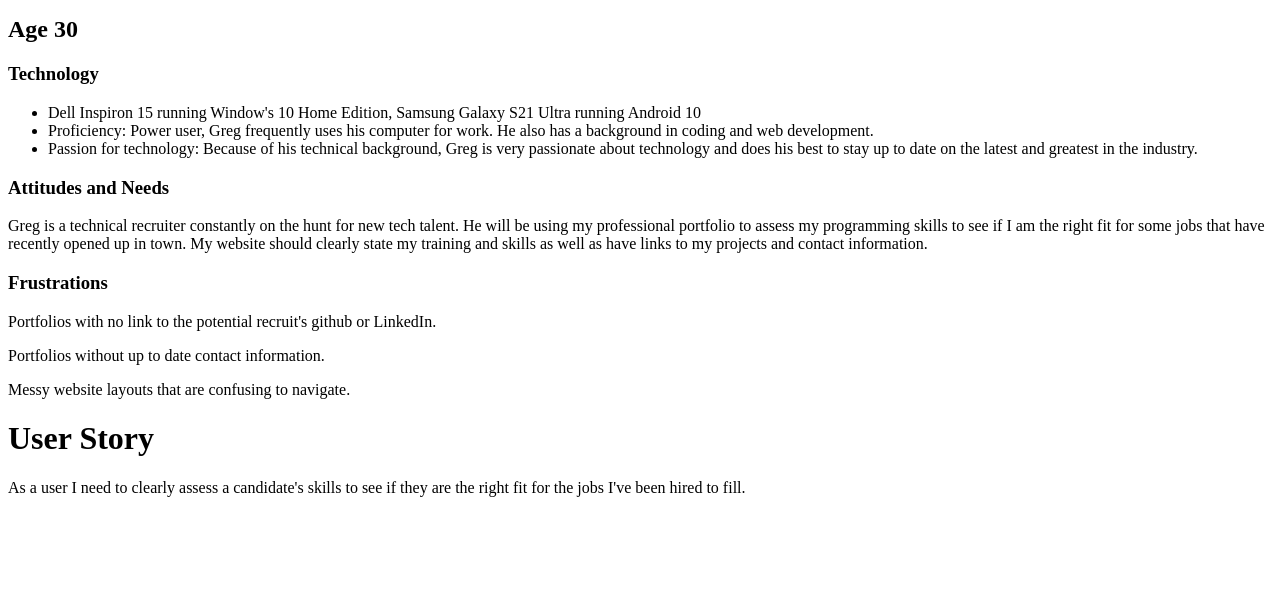
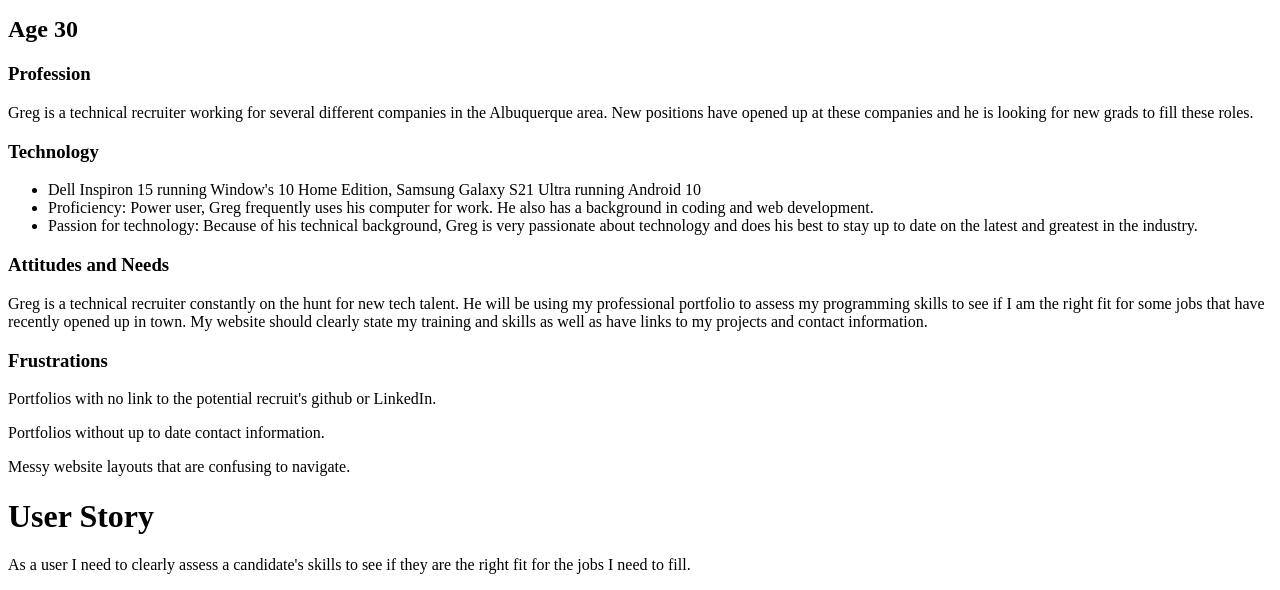
Before and after one commit to jrodri09-ai/pwp-professional-portfolio, a plain HTML site: page public_html/documentation/milestone-1.html in a window 1280 px wide. Shown: the part 458-1048 px from the top of the page. Before the commit the page ends 971 px from the top, so only its background shows below. Drawn offline with Linux system fonts and the light colour scheme.

```diff
--- a/public_html/documentation/milestone-1.html
+++ b/public_html/documentation/milestone-1.html
@@ -26,6 +26,11 @@
 <h1> Persona </h1>
 <h2> Greg Johnson</h2>
 <h2> Age 30 </h2>
+<h3> Profession </h3>
+<p>Greg is a technical recruiter working for several different companies in the Albuquerque area.
+    New positions have opened up at these companies and he is looking for new grads to fill these
+    roles.
+</p>
 <h3>Technology</h3>
 <ul>
     <li>Dell Inspiron 15 running Window's 10 Home Edition, Samsung Galaxy S21 Ultra running Android
@@ -55,6 +60,6 @@
 
 <h1>User Story</h1>
 <p> As a user I need to clearly assess a candidate's skills to see if they are the right fit for
-the jobs I've been hired to fill.</p>
+the jobs I need to fill.</p>
 </body>
 </html>
```
